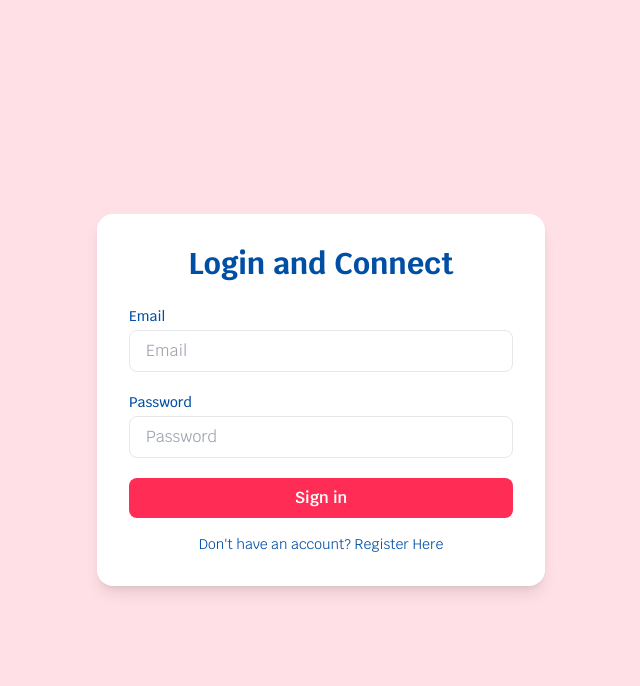
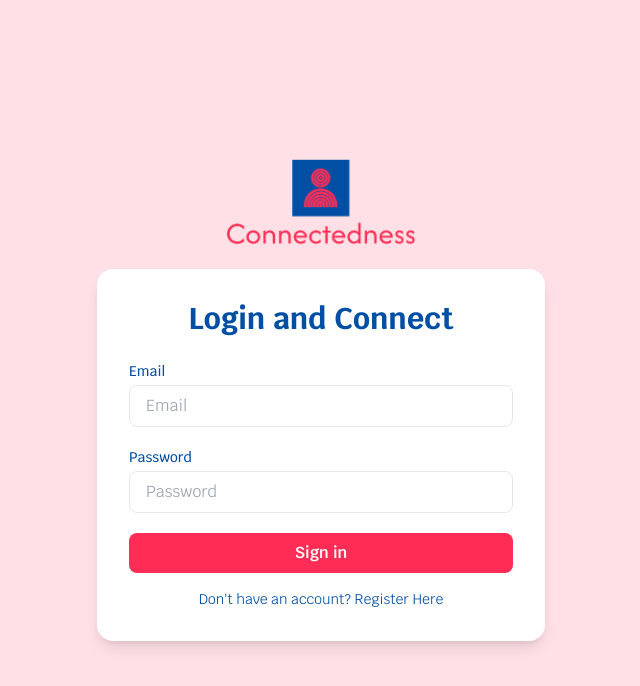
Before and after one commit to kushal1047/Connectedness, a React (Vite) app in the folder connectedness-frontend/: page /login in a window 1280 px wide. Shown: the top 686 px of the page, without its empty margins (319-959 px from the left). Built offline with nearby package versions, Linux system fonts and the light colour scheme.

Commit message:
Import logo and set it to the login and register page

```diff
--- a/connectedness-frontend/src/App.jsx
+++ b/connectedness-frontend/src/App.jsx
@@ -6,7 +6,7 @@ import {
 } from "react-router-dom";
 import Login from "./pages/Login";
 import Register from "./pages/Register";
-import Dashboard from "./components/Dashboard";
+import UserGroups from "./components/Groups";
 import GroupDetails from "./pages/GroupDetails";
 import TestPage from "./pages/testPage";
 import CreateQuestions from "./pages/CreateQuestions";
@@ -21,7 +21,7 @@ function App() {
         <Route path="/login" element={<Login />} />
         <Route path="/register" element={<Register />} />
         {/* Protected Routes under here */}
-        <Route path="/dashboard" element={<Dashboard />} />
+        <Route path="/user-groups" element={<UserGroups />} />
         <Route path="/group/:groupId" element={<GroupDetails />} />
         <Route path="/create-questions" element={<CreateQuestions />} />
         <Route path="/answer-questions" element={<AnswerQuestions />} />
--- a/connectedness-frontend/src/components/Dashboard.jsx
+++ b/connectedness-frontend/src/components/Groups.jsx
@@ -1,7 +1,7 @@
 import { useState, useEffect } from "react";
 import api from "../services/axios";
 
-export default function Dashboard() {
+export default function UserGroups() {
   const [groups, setGroups] = useState([]);
   const [isLoading, setIsLoading] = useState(true);
 
--- a/connectedness-frontend/src/pages/Login.jsx
+++ b/connectedness-frontend/src/pages/Login.jsx
@@ -1,6 +1,7 @@
 import { useState } from "react";
 import { useNavigate } from "react-router-dom";
 import api from "../services/axios";
+import logo from "../assets/connectedness-full-logo.png";
 
 export default function Login() {
   const [email, setEmail] = useState("");
@@ -25,7 +26,8 @@ export default function Login() {
     }
   };
   return (
-    <div className="flex items-center justify-center bg-[#FFE0E6] min-h-screen">
+    <div className="flex flex-col items-center justify-center bg-[#FFE0E6] min-h-screen">
+      <img src={logo} alt="Logo" className="mb-6 w-48 h-auto" />
       <div className="w-full max-w-md p-8 rounded-2xl shadow-lg bg-white">
         <h2 className="text-3xl font-bold mb-6 text-center text-[#004FA4]">
           Login and Connect
--- a/connectedness-frontend/src/pages/Register.jsx
+++ b/connectedness-frontend/src/pages/Register.jsx
@@ -1,6 +1,7 @@
 import { useState } from "react";
 import { register } from "../services/authService";
 import api from "../services/axios";
+import logo from "../assets/connectedness-full-logo.png";
 
 export default function Register() {
   const [fullName, setFullName] = useState("");
@@ -30,7 +31,7 @@ export default function Register() {
     }
   };
   return (
-    <div className="flex items-center justify-center min-h-screen">
+    <div className="flex flex-col items-center justify-center min-h-screen">
       <div className="w-full max-w-md p-8 rounded-2xl shadow-lg bg-white">
         <h2 className="text-3xl font-bold mb-6 text-center">
           Create an Account
```
Also changed, not shown: connectedness-frontend/src/assets/connectedness-full-logo.png (added), connectedness-frontend/src/assets/connectedness-logo.png (added), connectedness-frontend/src/pages/Dashboard.jsx (added).
